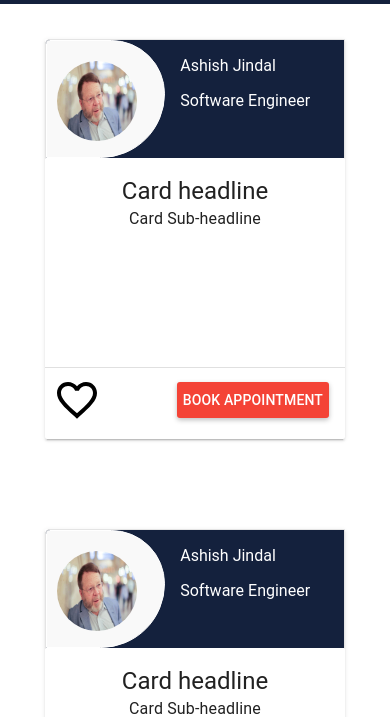
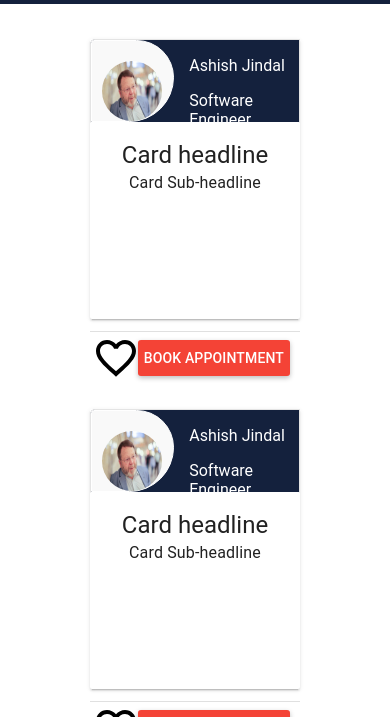
Before and after one commit to jindalhackerrank/ashish, a plain HTML site: page index.html in a window 390 px wide. Shown: the part 56-773 px from the top of the page. Drawn offline with Linux system fonts and the light colour scheme; no server answers; a web font is replaced by a local one.

Commit message:
First commit

```diff
--- a/css/starter-app.css
+++ b/css/starter-app.css
@@ -248,6 +248,29 @@ md-card{
 
 }
 
+
+@media screen and (max-width: 400px) {
+  md-card{
+    width: 210px;
+    height: 280px
+  }
+  md-card-footer{
+  padding: 2px !important;
+}
+
+.circular {
+  width: 60px;
+  height: 60px;
+  border-radius: 150px;
+  -webkit-border-radius: 150px;
+  -moz-border-radius: 150px;
+  }
+
+
+
+
+  }
+
 @media screen and (min-width: 960px) {
 .card{
  /* height: 260px;*/
```
